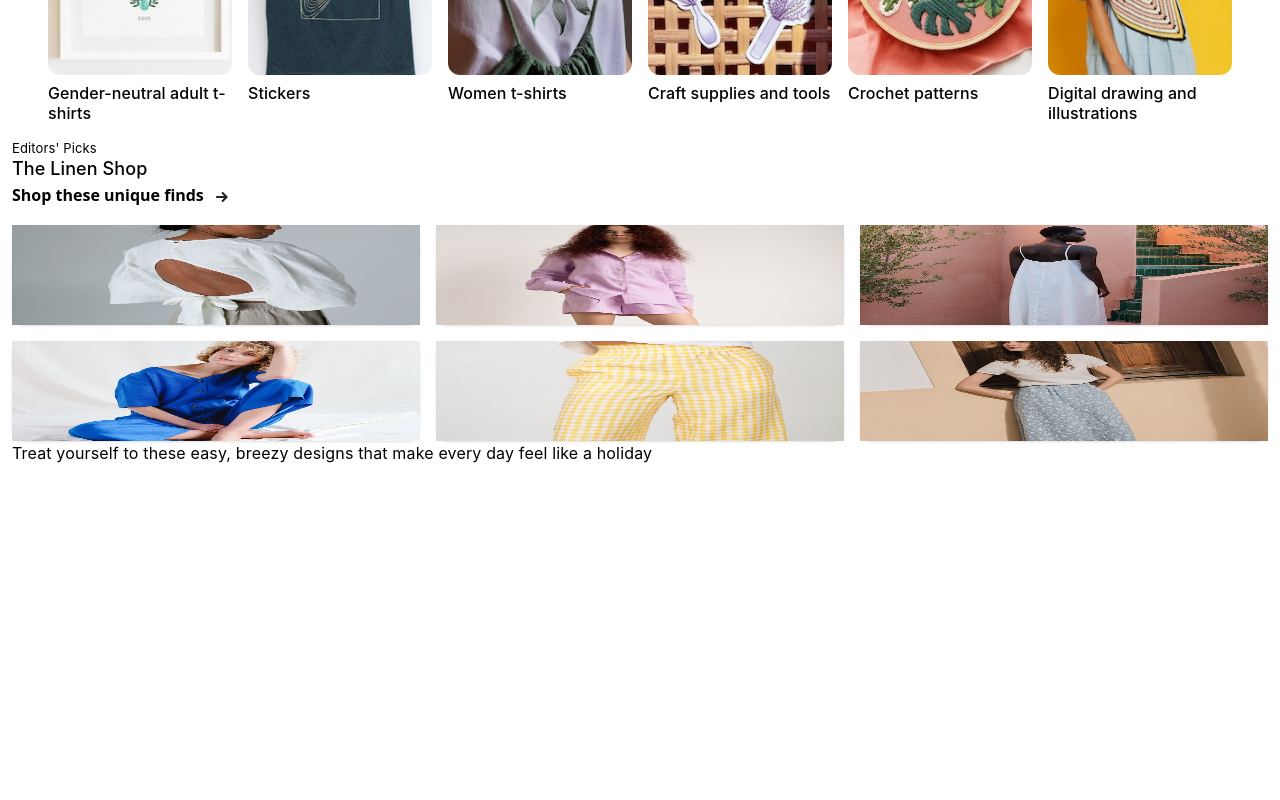
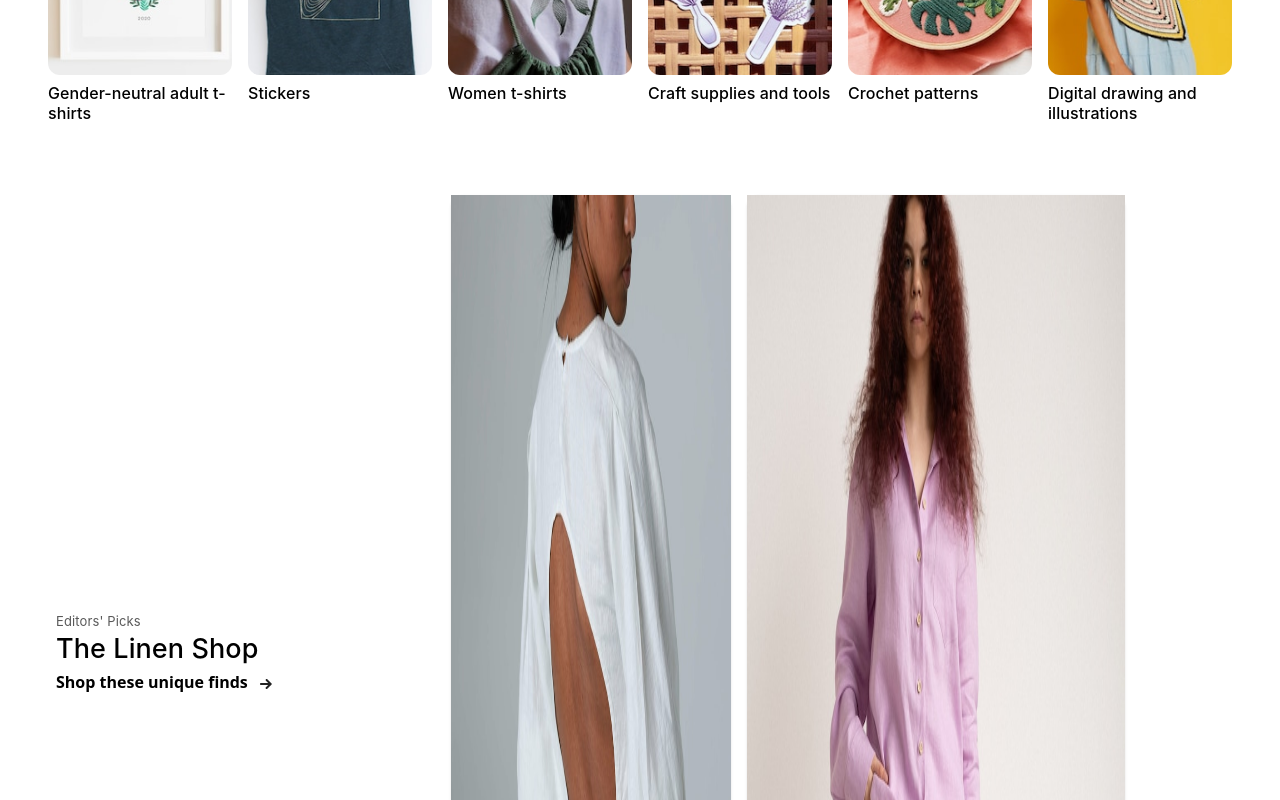
Before and after one commit to JERISHAB/etsy-clone, a React (Vite) app: page / in a window 1280 px wide. Shown: the part 1380-2180 px from the top of the page. Before the commit the page ends 1845 px from the top, so only its background shows below. Built offline with nearby package versions, Linux system fonts and the light colour scheme.

Commit message:
feat: unique finds section 1440px

```diff
--- a/src/components/molecules/UniqueCard.jsx
+++ b/src/components/molecules/UniqueCard.jsx
@@ -1,10 +1,12 @@
 import React from "react";
- import heart from "../../assets/images/card-heart.svg";
+import heart from "../../assets/images/card-heart.svg";
 
-const UniqueCard = ({image,ogPrice,discountPrice}) => {
+const UniqueCard = ({ image, ogPrice, discountPrice, c_span, r_span }) => {
   return (
-    <div className="group relative rounded-xl bg-white shadow-sm">
-      <img src={image} alt="Gift" className="w-full h-25" />
+    <div
+      className={`group lg:col-span-${c_span} lg:row-span-${r_span} relative col-span-4 rounded-xl bg-white shadow-sm`}
+    >
+      <img src={image} alt="Gift" className="h-25 w-full lg:h-full" />
 
       <div className="border-[rgb(148, 148, 148)] absolute bottom-2 left-2 hidden rounded-full border-1 bg-white px-3 py-[2px] text-sm shadow group-hover:block">
         <span className="font-w text-[12.99px] font-[700]">
--- a/src/components/organisms/UniqueFinds.jsx
+++ b/src/components/organisms/UniqueFinds.jsx
@@ -1,16 +1,17 @@
-import React from 'react'
-import { UniqueListData } from '../../db/data';
-import UniqueCard from '../molecules/UniqueCard';
+import React from "react";
+import { UniqueListData } from "../../db/data";
+import UniqueCard from "../molecules/UniqueCard";
 import arrow from "../../assets/images/seemore-arrow.svg";
 
 const UniqueFinds = () => {
   return (
-    <div className="mt-4 px-3">
-      <div className="mb-4 flex flex-col items-center lg:items-start">
-        <span className="font-w text-[12.99px] leading-[1.4] font-[400] tracking-[.1299px]">
+    <div className="mt-4 px-3 lg:flex lg:flex-col lg:gap-4 lg:p-14">
+      <div className="grid grid-cols-12 gap-4 lg:grid-rows-7">
+        <div className="col-span-12 mb-4 flex flex-col items-center lg:row-span-3 lg:col-span-4 lg:items-start lg:justify-center">
+          <span className="font-w text-[12.99px] leading-[1.4] font-[400] tracking-[.1299px] lg:text-[#595959]">
             Editors' Picks
           </span>
-        <span className="font-w text-[18px] leading-[1.35] font-[500] tracking-[.09px]">
+          <span className="font-w text-[18px] leading-[1.35] font-[500] tracking-[.09px] lg:text-[27.01px] lg:leading-[1.4]">
             The Linen Shop
           </span>
           <span className="hidden items-center justify-center gap-3 text-[16px] font-[700] lg:flex">
@@ -18,25 +19,28 @@ const UniqueFinds = () => {
             <img src={arrow} alt="" className="pt-1" />
           </span>
         </div>
-      <div className="grid grid-cols-3 gap-4">
         {UniqueListData.map((product) => (
           <UniqueCard
             key={product.id}
             ogPrice={product.originalPrice}
             discountPrice={product.price}
             image={product.image}
+            c_span={product.c_span}
+            r_span={product.r_span}
           />
         ))}
-      </div>
-      <div className="font-w hidden text-[16px] tracking-[.16px] lg:flex">
+
+        <div className="font-w hidden items-center text-[16px] tracking-[.16px] lg:col-span-3 row-span-4 lg:flex">
           Treat yourself to these easy, breezy designs that make every day feel
           like a holiday
         </div>
-      <div className="mt-3 flex items-center justify-center gap-3 text-[16px] font-[700] lg:hidden">
+
+        <div className="col-span-12 mt-3 flex items-center justify-center gap-3 text-[16px] font-[700] lg:hidden">
           See more <img src={arrow} alt="" className="pt-1" />
         </div>
       </div>
+    </div>
   );
-}
+};
 
-export default UniqueFinds
+export default UniqueFinds;
--- a/src/db/data.js
+++ b/src/db/data.js
@@ -168,18 +168,24 @@ export const UniqueListData = [
     image: f3,
     price: 9948,
     originalPrice: null,
+    c_span:3,
+    r_span:3
   },
   {
     id: 5,
     image: f5,
     price: 949,
     originalPrice: 10436,
+    c_span:2,
+    r_span:3
   },
   {
     id: 2,
     image: f2,
     price: 10362,
     originalPrice: 12953,
+    c_span:3,
+    r_span:3
   },
 
   {
@@ -187,12 +193,16 @@ export const UniqueListData = [
     image: f1,
     price: 10787,
     originalPrice: 17979,
+    c_span:4,
+    r_span:4
   },
   {
     id: 4,
     image: f4,
     price: 13368,
     originalPrice: null,
+    c_span:3,
+    r_span:4
   },
 
   {
@@ -200,5 +210,7 @@ export const UniqueListData = [
     image: f6,
     price: 7751,
     originalPrice: 9689,
+    c_span:2,
+    r_span:4
   },
 ];
```
Lines whose indentation alone changed are shown as unchanged.
